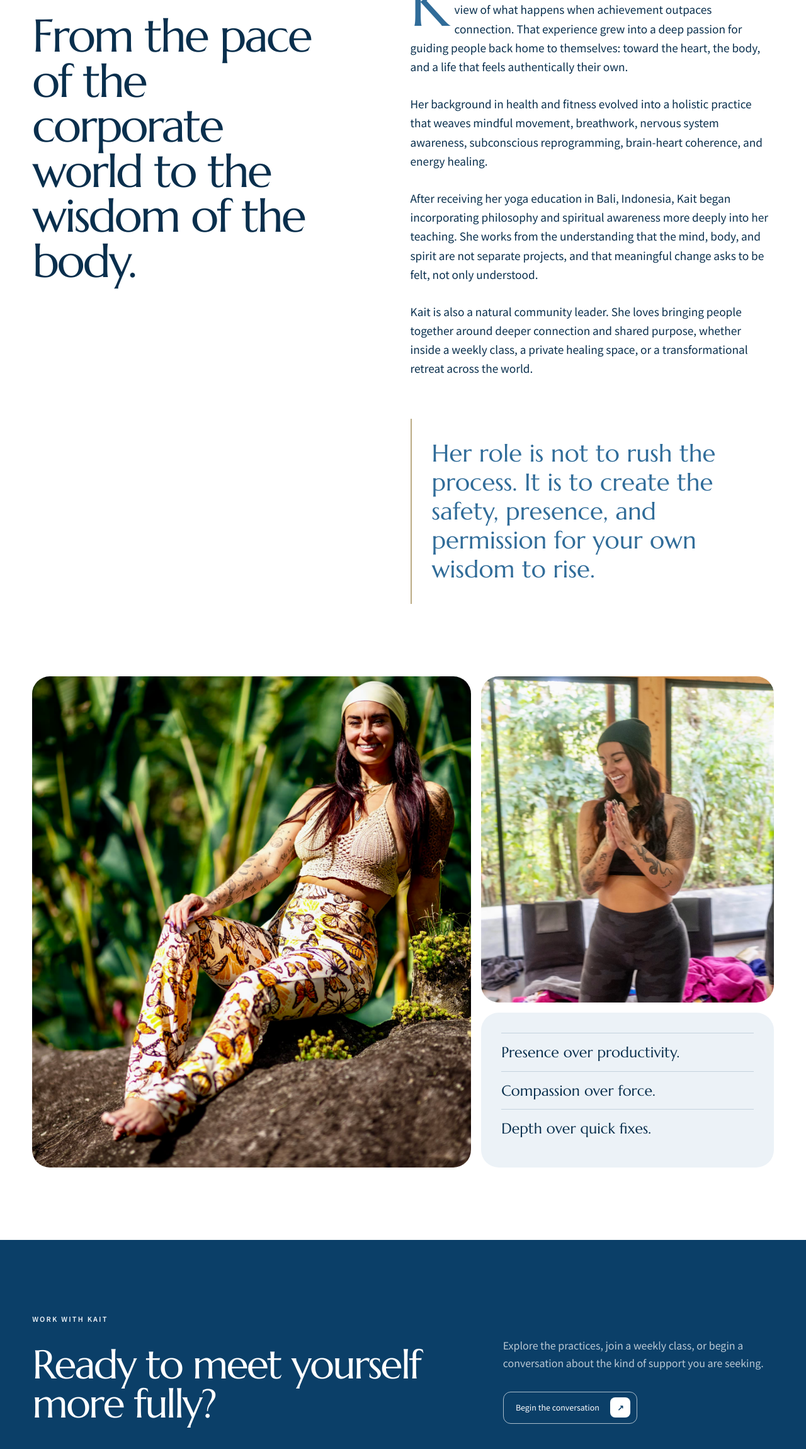
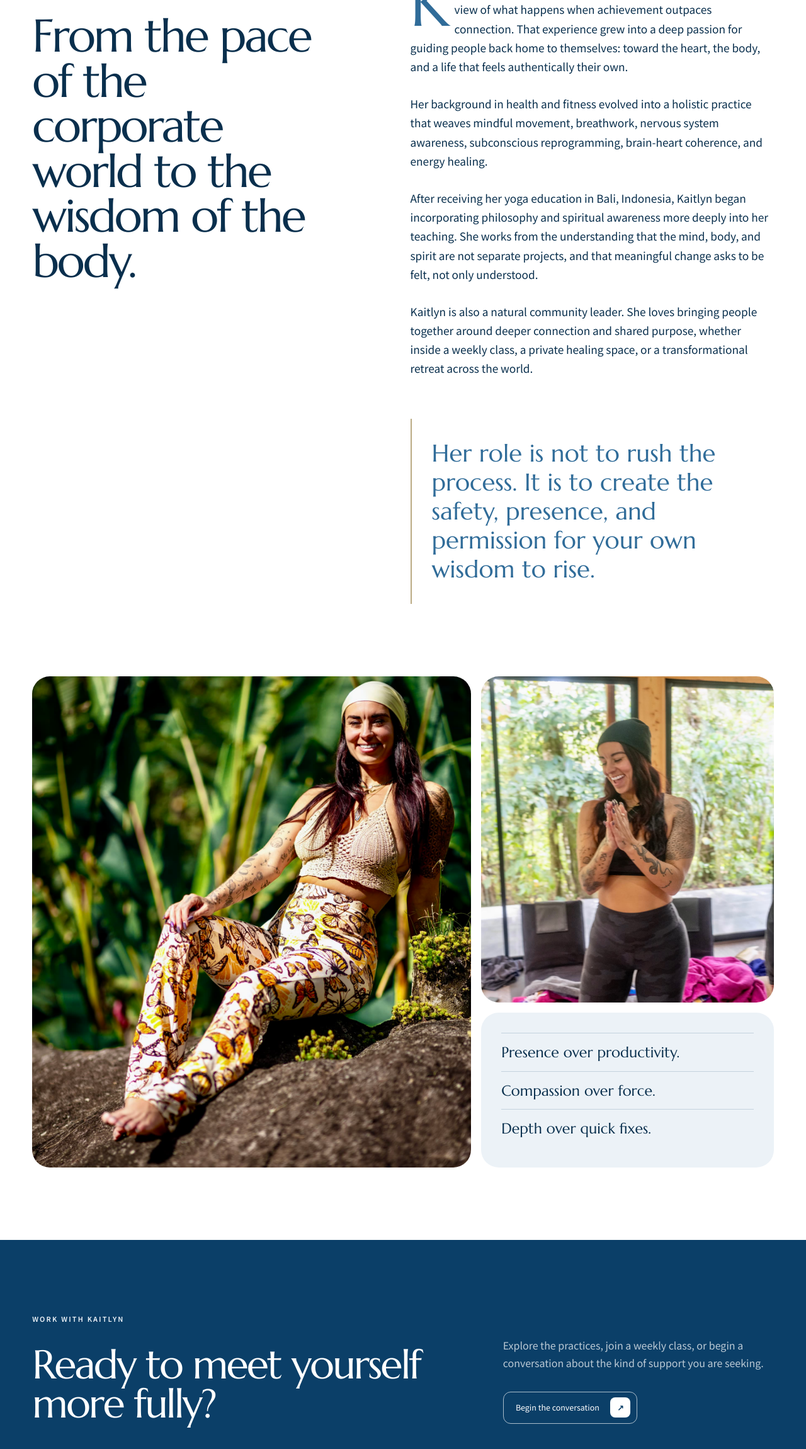
Before and after one commit to gabrealinc/elevate-with-kait, a Next.js app: page /about in a window 1280 px wide. Shown: the part 899-3200 px from the top of the page at 63% size. Built offline with nearby package versions, Linux system fonts and the light colour scheme.

Commit message:
Use Kaitlyn throughout about page

```diff
--- a/app/about/page.tsx
+++ b/app/about/page.tsx
@@ -1,7 +1,7 @@
 import Image from "next/image";
 import { ArrowLink, InnerHero, PageShell } from "../_components/site";
 
-export const metadata = { title: "About Kait", description: "Meet Kaitlyn Robinson, the facilitator and guide behind Elevate with Kait." };
+export const metadata = { title: "About Kaitlyn", description: "Meet Kaitlyn Robinson, the facilitator and guide behind Elevate with Kait." };
 
 export default function AboutPage() {
   return (
@@ -12,17 +12,17 @@ export default function AboutPage() {
         <div className="about-story-copy">
           <p className="dropcap">Kaitlyn’s earlier career in the corporate world gave her a clear view of what happens when achievement outpaces connection. That experience grew into a deep passion for guiding people back home to themselves: toward the heart, the body, and a life that feels authentically their own.</p>
           <p>Her background in health and fitness evolved into a holistic practice that weaves mindful movement, breathwork, nervous system awareness, subconscious reprogramming, brain-heart coherence, and energy healing.</p>
-          <p>After receiving her yoga education in Bali, Indonesia, Kait began incorporating philosophy and spiritual awareness more deeply into her teaching. She works from the understanding that the mind, body, and spirit are not separate projects, and that meaningful change asks to be felt, not only understood.</p>
-          <p>Kait is also a natural community leader. She loves bringing people together around deeper connection and shared purpose, whether inside a weekly class, a private healing space, or a transformational retreat across the world.</p>
+          <p>After receiving her yoga education in Bali, Indonesia, Kaitlyn began incorporating philosophy and spiritual awareness more deeply into her teaching. She works from the understanding that the mind, body, and spirit are not separate projects, and that meaningful change asks to be felt, not only understood.</p>
+          <p>Kaitlyn is also a natural community leader. She loves bringing people together around deeper connection and shared purpose, whether inside a weekly class, a private healing space, or a transformational retreat across the world.</p>
           <blockquote>Her role is not to rush the process. It is to create the safety, presence, and permission for your own wisdom to rise.</blockquote>
         </div>
       </section>
       <section className="about-gallery section-pad">
-        <div className="gallery-tall"><Image src="/images/kait-costa-rica-opt.jpg" alt="Kait in tropical Costa Rica" fill sizes="(max-width: 760px) 100vw, 40vw" className="cover-image" /></div>
-        <div className="gallery-small"><Image src="/images/kait-retreat-opt.jpg" alt="Kait smiling at a retreat" fill sizes="(max-width: 760px) 100vw, 28vw" className="cover-image" /></div>
+        <div className="gallery-tall"><Image src="/images/kait-costa-rica-opt.jpg" alt="Kaitlyn in tropical Costa Rica" fill sizes="(max-width: 760px) 100vw, 40vw" className="cover-image" /></div>
+        <div className="gallery-small"><Image src="/images/kait-retreat-opt.jpg" alt="Kaitlyn smiling at a retreat" fill sizes="(max-width: 760px) 100vw, 28vw" className="cover-image" /></div>
         <div className="gallery-words"><p>Presence over productivity.</p><p>Compassion over force.</p><p>Depth over quick fixes.</p></div>
       </section>
-      <section className="split-cta section-pad dark-section"><div><p className="section-label light">Work with Kait</p><h2>Ready to meet yourself more fully?</h2></div><div><p>Explore the practices, join a weekly class, or begin a conversation about the kind of support you are seeking.</p><ArrowLink href="/contact" light>Begin the conversation</ArrowLink></div></section>
+      <section className="split-cta section-pad dark-section"><div><p className="section-label light">Work with Kaitlyn</p><h2>Ready to meet yourself more fully?</h2></div><div><p>Explore the practices, join a weekly class, or begin a conversation about the kind of support you are seeking.</p><ArrowLink href="/contact" light>Begin the conversation</ArrowLink></div></section>
     </main></PageShell>
   );
 }
```
